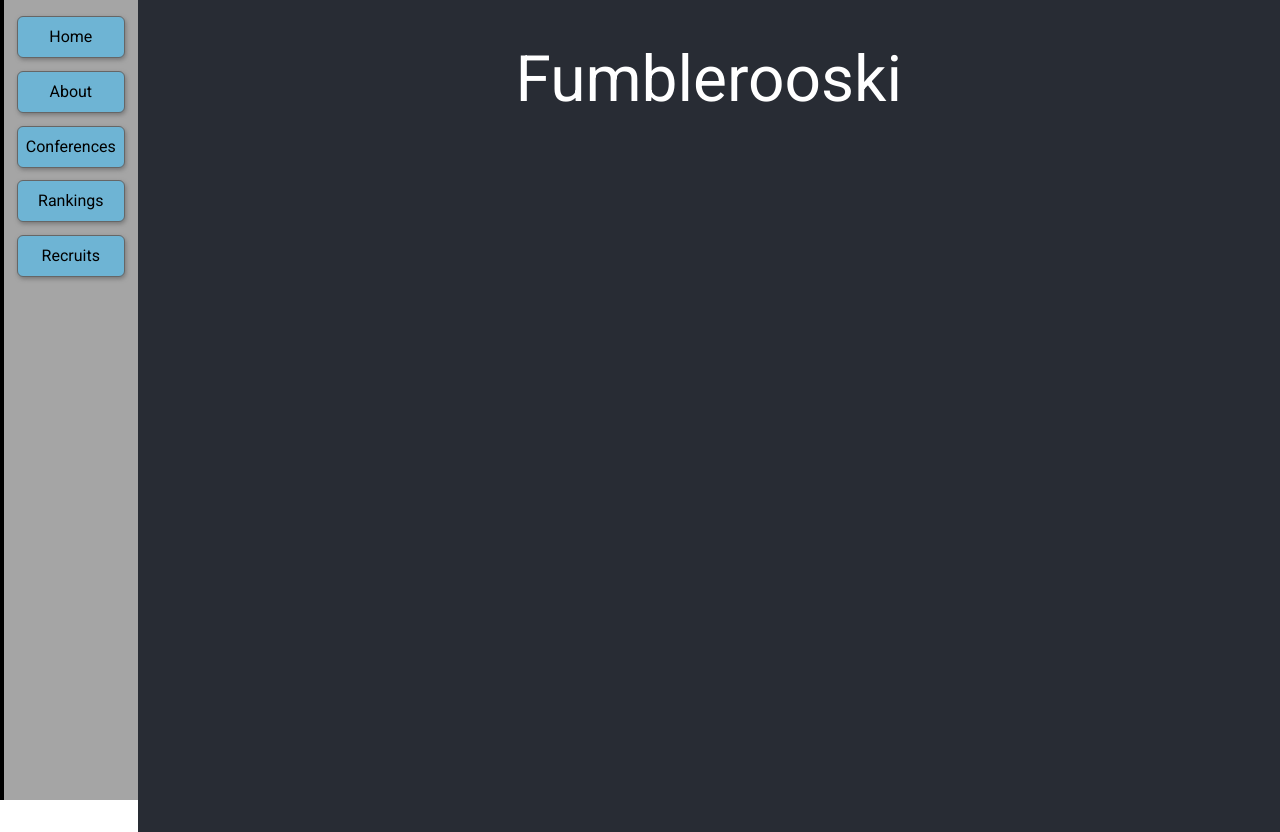
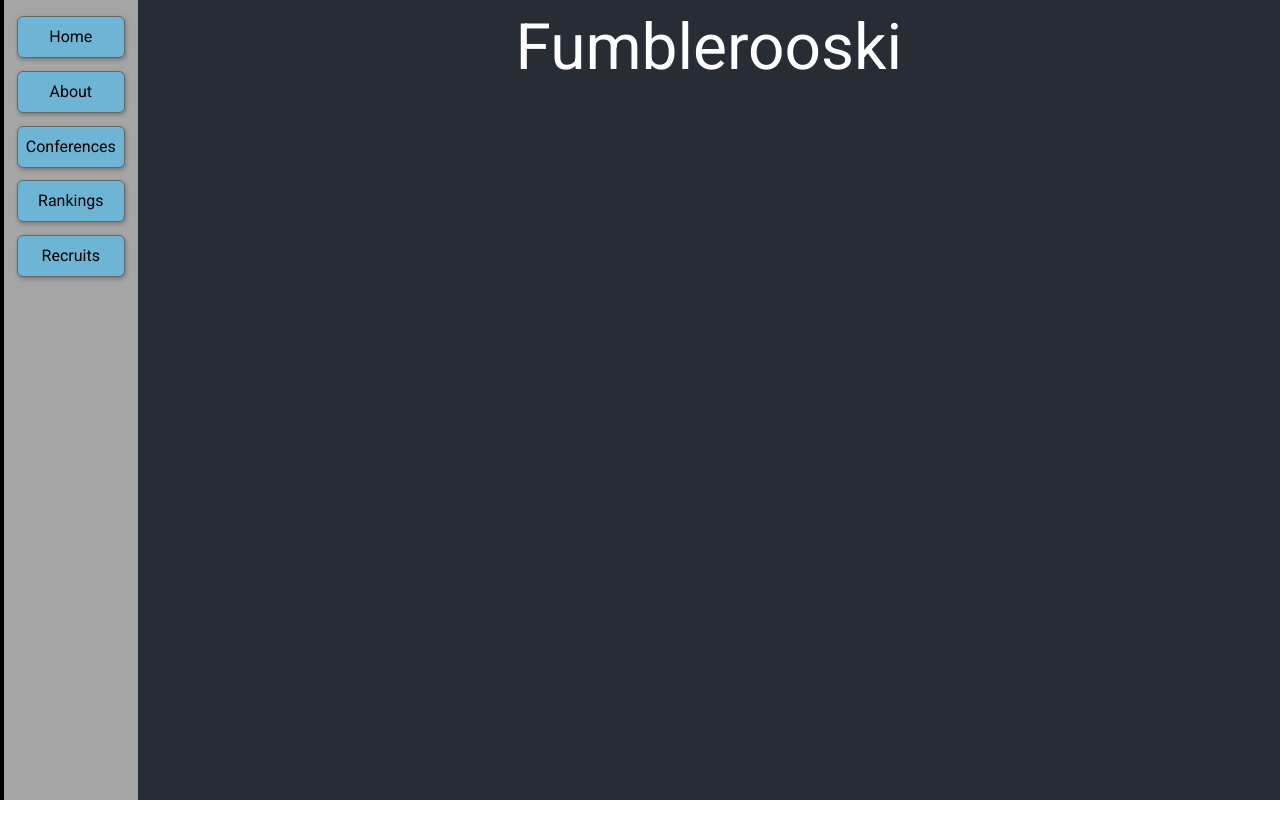
Before and after one commit to LukeOlsen/fumblerooski, a React (Create React App) app in the folder client/: page / in a window 1280 px wide. After the commit the page ends 800 px from the top, so only its background shows below. Built offline with nearby package versions, Linux system fonts and the light colour scheme.

Commit message:
cleaning up some divs

```diff
--- a/client/src/App.js
+++ b/client/src/App.js
@@ -1,26 +1,20 @@
-import React from 'react';
-import Home from './components/Home';
-import Navbar from './components/Sidebar';
-import Team from './components/Teams/Team';
-import About from './components/About';
+import React from "react";
+import Home from "./components/Home";
+import Navbar from "./components/Sidebar";
+import Team from "./components/Teams/Team";
+import About from "./components/About";
 import { BrowserRouter as Router, Route } from "react-router-dom";
-import Conferences from './components/Conferences/Conferences';
-import './styles/App.css';
-import Rankings from './components/Rankings/Rankings';
-import Recruits from './components/Recruits/Recruits';
-
-
-
-
+import Conferences from "./components/Conferences/Conferences";
+import "./styles/App.css";
+import Rankings from "./components/Rankings/Rankings";
+import Recruits from "./components/Recruits/Recruits";
 
 function App() {
-
   return (
     <Router>
       <div className="App flex">
         <Navbar className="w-3" />
-        <div className="App-header flex-grow">
-          <div className="text-center m-auto mt-8 max-h-full overflow-y-scroll">
+        <div className="App-header flex-grow text-center m-auto max-h-full overflow-y-scroll">
           <Route exact path="/" exact component={Home} />
           <Route exact path="/about" component={About} />
           <Route path="/conferences" component={Conferences} />
@@ -29,7 +23,6 @@ function App() {
           <Route path="/recruits" component={Recruits} />
         </div>
       </div>
-      </div>
     </Router>
   );
 }
--- a/client/src/components/Teams/Team.js
+++ b/client/src/components/Teams/Team.js
@@ -46,11 +46,9 @@ class Team extends Component {
       };
     }
     return (
-      <div className="">
-        <div className="flex-row">
-          <h2 className="text-6xl mt-8">{this.props.match.params.teamName}</h2>
-          {this.props.teamData ? <RenderLogo {...this.props.teamData} /> : ""}
-        </div>
+      <div className="flex-row">
+        <h2 className="text-6xl mt-8">{this.props.match.params.teamName}</h2>
+        {this.props.teamData ? <RenderLogo {...this.props.teamData} /> : ""}
       </div>
     );
   }
```
Lines whose indentation alone changed are shown as unchanged.
